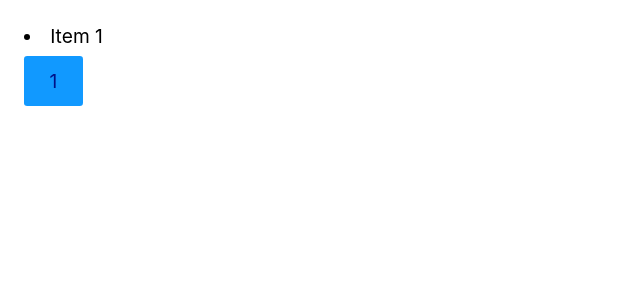
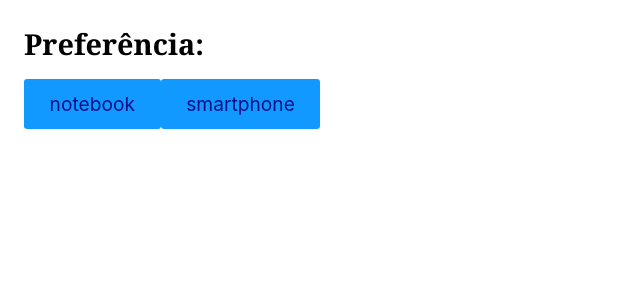
Before and after one commit to jeanfwl/react-origamid, a React (Create React App) app in the folder react-curso/appreact/: page / in a window 1280 px wide. Shown: the top 300 px of the page, without its empty margins (0-640 px from the left). Built offline with nearby package versions, Linux system fonts and the light colour scheme.

Commit message:
Feito exercícios useState e useEffect

```diff
--- a/react-curso/appreact/src/index.js
+++ b/react-curso/appreact/src/index.js
@@ -1,6 +1,6 @@
 import React from 'react';
 import ReactDOM from 'react-dom/client';
-import App from './reacthooks/App';
+import App from './reacthooks/exercicios/ex2';
 
 const root = ReactDOM.createRoot(document.getElementById('root'));
 
--- /dev/null
+++ b/react-curso/appreact/src/reacthooks/exercicios/ex2.js
@@ -0,0 +1,46 @@
+// Quando o usuário clicar em um dos botões, faça um fetch do produto clicado utilizando a api abaixo
+// https://ranekapi.origamid.dev/json/api/produto/notebook
+// https://ranekapi.origamid.dev/json/api/produto/smartphone
+// Mostre o nome e preço na tela (separe essa informação em um componente Produto.js)
+// Defina o produto clicado como uma preferência do usuário no localStorage
+// Quando o usuário entrar no site, se existe um produto no localStorage, faça o fetch do mesmo
+
+import React from 'react';
+import Produto from './Produto';
+
+const App = () => {
+  const [produto, setProduto] = React.useState(null);
+  const [preferencia, setPreferencia] = React.useState(() => {
+    return localStorage.getItem('produto');
+  });
+
+  React.useEffect(() => {
+    if (preferencia)
+      fetch(`https://ranekapi.origamid.dev/json/api/produto/${preferencia}`)
+        .then((r) => r.json())
+        .then((json) => setProduto(json));
+  }, [preferencia]);
+
+  async function handleClick(event) {
+    const produto = event.target.innerText;
+    localStorage.setItem('produto', produto);
+    setPreferencia(produto);
+
+    const response = await fetch(
+      `https://ranekapi.origamid.dev/json/api/produto/${produto}`,
+    );
+    const json = await response.json();
+    setProduto(json);
+  }
+
+  return (
+    <div>
+      <h2>Preferência: {preferencia}</h2>
+      <button onClick={handleClick}>notebook</button>
+      <button onClick={handleClick}>smartphone</button>
+      <Produto produto={produto} />
+    </div>
+  );
+};
+
+export default App;
```
Also changed, not shown: react-curso/appreact/src/reacthooks/effects.js (added, +17 -0 lines), react-curso/appreact/src/reacthooks/exercicios/ex1.js (renamed from react-curso/appreact/src/reacthooks/exercicios/App.js).
